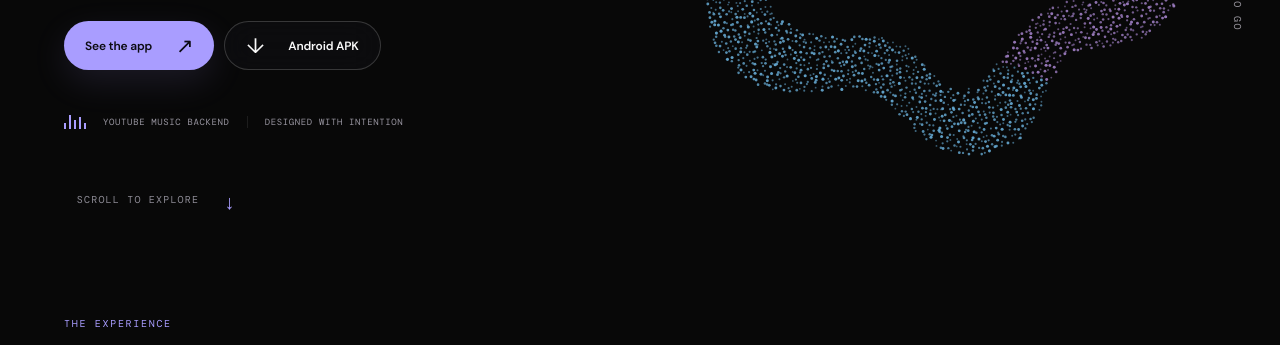
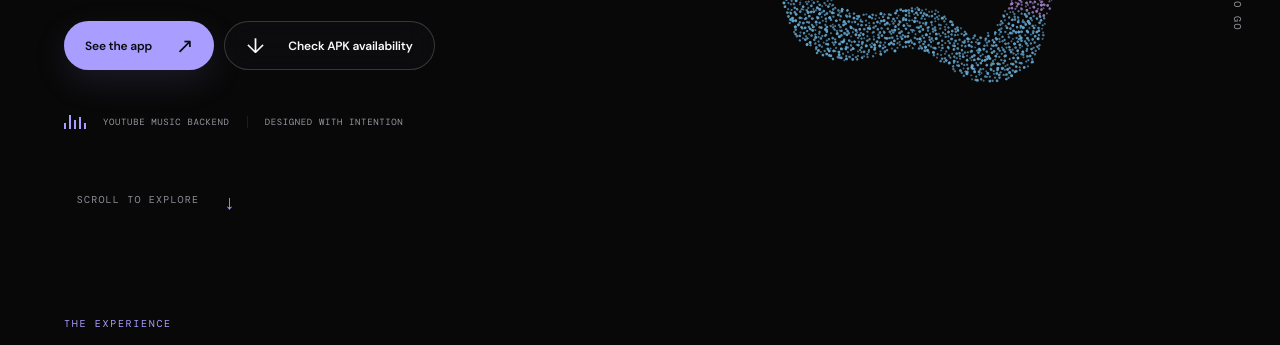
Before and after one commit to bxanedot/vyon, a plain HTML site: page website/index.html in a window 1280 px wide. Shown: the part 434-779 px from the top of the page. Drawn offline with nearby package versions, Linux system fonts and the light colour scheme; no server answers; animation ran at ten frames a second.

Commit message:
Enable direct stable APK links and polish vyon icon motion and favicon

```diff
--- a/website/app.js
+++ b/website/app.js
@@ -72,7 +72,11 @@ const tones={
  ice:["75,205,242","91,155,250","133,239,249"]
 };
 let w=0,h=0,orbVisible=true,orbAngle=-.13,orbLast=0;
-let orbVelocity=18,orbBoost=0;
+let orbVelocity=18,boostStarted=-100000;
+const particleSprite=document.createElement("canvas");
+particleSprite.width=720;particleSprite.height=720;
+const spriteContext=particleSprite.getContext("2d",{alpha:true});
+let spriteAccent="";
 const hash=(x,y)=>{const n=Math.sin(x*127.1+y*311.7)*43758.5453123;return n-Math.floor(n);};
 function fillFallback(){
  // A vyon-like six-lobed ring while the SVG mask is loading or unavailable.
@@ -108,7 +112,7 @@ function loadIconParticles(){
     next.push({x:((xi+.5)/size-.5)*2,y:((yi+.5)/size-.5)*2,j:hash(x+13,y+37)});
    }
   }
-  if(next.length>250){particles.splice(0,particles.length,...next);renderOrb();}
+  if(next.length>250){particles.splice(0,particles.length,...next);spriteAccent="";renderOrb();}
  };
  im.onerror=()=>renderOrb();
  im.src="/icons/originals/vyon-violet.svg";
@@ -123,27 +127,37 @@ function resizeOrb(){
  ctx.setTransform(ratio,0,0,ratio,0,0);
  renderOrb();
 }
+// Build the original-dot silhouette only when the color or icon mask changes.
+// Each animation frame rotates this cached texture in one GPU-friendly canvas draw.
+function buildParticleSprite(){
+ if(!spriteContext)return;
+ spriteContext.clearRect(0,0,720,720);
+ const palette=tones[root.dataset.accent]||tones.violet;
+ for(const p of particles){
+  const index=Math.min(2,Math.max(0,Math.floor((p.x+p.y+2)/4*3)));
+  const opacity=.58+.38*p.j;
+  spriteContext.fillStyle="rgba("+palette[index]+","+opacity.toFixed(3)+")";
+  spriteContext.beginPath();
+  spriteContext.arc(360+p.x*358,360+p.y*358,1.7+p.j*.87,0,Math.PI*2);
+  spriteContext.fill();
+ }
+ spriteAccent=root.dataset.accent||"violet";
+}
 function renderOrb(){
  if(!ctx||!w||!h)return;
+ if(spriteAccent!==(root.dataset.accent||"violet"))buildParticleSprite();
  ctx.clearRect(0,0,w,h);
- const palette=tones[root.dataset.accent]||tones.violet;
- const centerX=w*.5,centerY=h*.49;
- const radius=Math.min(w*.43,h*.42,320);
- const angle=orbAngle*Math.PI/180,ca=Math.cos(angle),sa=Math.sin(angle);
- for(const p of particles){
-  const x=p.x*ca-p.y*sa;
-  const y=p.x*sa+p.y*ca;
-  const index=Math.min(2,Math.max(0,Math.floor((p.x+p.y+2)/4*3)));
-  const opacity=(.50+.43*p.j).toFixed(3);
-  ctx.fillStyle="rgba("+palette[index]+","+opacity+")";
-  ctx.beginPath();
-  ctx.arc(centerX+x*radius,centerY+y*radius,.9+p.j*.65,0,Math.PI*2);
-  ctx.fill();
- }
+ // 25% smaller than the prior icon. Center remains unchanged.
+ const radius=Math.min(w*.43,h*.42,320)*.75;
+ ctx.save();
+ ctx.translate(w*.5,h*.49);
+ ctx.rotate(orbAngle*Math.PI/180);
+ ctx.imageSmoothingEnabled=true;
+ ctx.drawImage(particleSprite,-radius,-radius,radius*2,radius*2);
+ ctx.restore();
 }
 function accelerateIcon(){
- orbBoost=1;
- orbVelocity=48; // 80% speed, relative to an intentionally calm 60 deg/s maximum
+ boostStarted=performance.now();
  if(reduce){orbAngle=(orbAngle+15)%360;renderOrb();}
 }
 region.addEventListener("click",accelerateIcon);
@@ -153,15 +167,17 @@ region.addEventListener("keydown",e=>{
 if("IntersectionObserver" in window){
  new IntersectionObserver(entries=>{orbVisible=entries[0].isIntersecting;orbLast=0;},{threshold:.01}).observe(region);
 }
+function smoothstep(t){const x=Math.min(1,Math.max(0,t));return x*x*(3-2*x);}
 function animateOrb(now){
  requestAnimationFrame(animateOrb);
  if(reduce||document.hidden||!orbVisible){orbLast=0;return;}
  if(orbLast){
-  const dt=Math.min(.06,(now-orbLast)/1000);
-  orbBoost=Math.max(0,orbBoost-dt/3.2);
-  const ease=orbBoost*orbBoost*(3-2*orbBoost);
-  const target=18+30*ease;
-  orbVelocity+=(target-orbVelocity)*Math.min(1,dt*8);
+  const dt=Math.min(.05,(now-orbLast)/1000);
+  const elapsed=(now-boostStarted)/1000;
+  // Ease up over 0.45s, briefly sustain peak speed, then ease down over 3.4s.
+  const envelope=smoothstep(elapsed/.45)*(1-smoothstep((elapsed-.8)/3.4));
+  const target=18+30*envelope; // 30% idle / 80% peak of 60 deg/s
+  orbVelocity+=(target-orbVelocity)*(1-Math.exp(-dt*13));
   orbAngle=(orbAngle+orbVelocity*dt)%360;
   renderOrb();
  }
@@ -255,12 +271,14 @@ lightbox.addEventListener("click",e=>{if(e.target===lightbox)dismissShot();});
 document.addEventListener("keydown",e=>{if(e.key==="Escape"&&!lightbox.hidden)dismissShot();});
 // Show official stable GitHub releases only; never invent APK downloads.
 const repo="bxanedot/vyon",releasePage="https://github.com/"+repo+"/releases";
+const heroApk=$("#hero-apk-link"),heroApkLabel=$("#hero-apk-label");
 const title=$("#release-title"),desc=$("#release-description"),caption=$("#release-caption"),meta=$("#release-meta"),links=$("#download-links");
 let releases=[],releaseError=null,loaded=false;
-function link(text,href,secondary=false){
+function link(text,href,secondary=false,directApk=false){
  const a=document.createElement("a");a.className=secondary?"btn btn-ghost":"btn btn-primary";
- a.href=href;a.target="_blank";a.rel="noopener noreferrer";
- const arrow=document.createElement("span");arrow.className="btn-arrow";arrow.textContent="↗";
+ a.href=href;a.target=directApk?"_self":"_blank";a.rel="noopener noreferrer";
+ if(directApk)a.setAttribute("aria-label","Download the official stable Android APK directly from GitHub Releases");
+ const arrow=document.createElement("span");arrow.className="btn-arrow";arrow.textContent=directApk?"↓":"↗";
  a.append(document.createTextNode(text+" "),arrow);return a;
 }
 function renderReleases(){
@@ -272,12 +290,19 @@ function renderReleases(){
   title.textContent=found.name||found.tag_name||"vyon for Android";
   desc.textContent="Official stable Android APK from vyon GitHub releases.";
   meta.textContent="PUBLISHED / "+(found.published_at?new Date(found.published_at).toLocaleDateString().toUpperCase():"DATE UNKNOWN");
-  links.append(link("Download Android APK",apk.browser_download_url));
+  heroApk.href=apk.browser_download_url;
+  heroApk.target="_self";heroApk.rel="noopener noreferrer";
+  heroApkLabel.textContent="Download APK";
+  heroApk.setAttribute("aria-label","Download the latest stable Android APK directly from GitHub");
+  links.append(link("Download Android APK",apk.browser_download_url,false,true));
   links.append(link("Release notes",found.html_url||releasePage,true));
  }else{
   title.textContent=!loaded?"Checking APK releases…":releaseError?"APK releases unavailable.":"No stable APK published yet.";
   desc.textContent=!loaded?"Checking GitHub for a published Android APK.":releaseError?"GitHub may be private or temporarily unavailable. View releases on GitHub if you have access.":"No public stable Android APK is listed yet. Check official GitHub releases for updates.";
   meta.textContent=!loaded?"APK STATUS / CHECKING":releaseError?"APK STATUS / UNVERIFIED":"APK STATUS / NOT PUBLISHED";
+  heroApk.href="#downloads";heroApk.removeAttribute("target");
+  heroApkLabel.textContent="Check APK availability";
+  heroApk.setAttribute("aria-label","Check whether a stable Android APK is available");
   links.append(link("View GitHub releases",releasePage));
  }
 }
--- a/website/compact.css
+++ b/website/compact.css
@@ -189,3 +189,22 @@ body{background:#080808!important;background-image:none!important}
 @media(max-width:590px){
  .site-header{top:9px!important;left:12px!important;right:12px!important}
 }
+
+/* Responsive, low-overhead motion polish */
+html{scroll-behavior:smooth}
+:root{--vyon-ease:cubic-bezier(.22,1,.36,1)}
+.reveal{transform:translate3d(0,18px,0);transition:opacity .85s var(--vyon-ease),transform .9s var(--vyon-ease)}
+.reveal.is-visible{transform:translate3d(0,0,0)}
+.btn,.social-card,.feature-card,.theme-chip,.screenshot-tab,.header-github{
+ transition-timing-function:var(--vyon-ease)!important;
+ transition-duration:.36s!important;
+}
+.btn:hover{transform:translate3d(0,-2px,0)}
+.feature-card:hover,.social-card:hover{transform:translate3d(0,-3px,0)}
+.hero-orb{touch-action:manipulation}
+@media(prefers-reduced-motion:reduce){
+ html{scroll-behavior:auto}
+ .reveal,.reveal.is-visible{transition:none!important;transform:none!important}
+ .btn,.social-card,.feature-card,.theme-chip,.screenshot-tab,.header-github{transition:none!important}
+ .btn:hover,.social-card:hover,.feature-card:hover{transform:none!important}
+}
--- a/website/index.html
+++ b/website/index.html
@@ -8,7 +8,8 @@
   <meta property="og:type" content="website">
   <meta property="og:title" content="vyon — Music, on your terms.">
   <meta property="og:description" content="Discover vyon, an Android music player using YouTube Music as its backend, with a distinct listening interface.">
-  <link rel="icon" type="image/svg+xml" href="/icons/originals/vyon-violet.svg">
+  <link rel="icon" type="image/png" sizes="64x64" href="/icons/vyon-white-favicon.png">
+  <link rel="apple-touch-icon" href="/icons/vyon-white-favicon.png">
   <link rel="stylesheet" href="/styles.css">
   <link rel="stylesheet" href="/compact.css">
   <title>vyon — Music, on your terms.</title>
@@ -32,7 +33,7 @@
         <div class="eyebrow"><span class="eyebrow-line"></span><span>POWERED BY YOUTUBE MUSIC · FOR ANDROID</span><span class="eyebrow-star">✳</span></div>
         <h1>A different<br>kind of <span class="h-italic">listening<span class="h-dot">.</span></span></h1>
         <p class="hero-description">vyon brings a thoughtfully designed Android listening experience to music powered by YouTube Music.</p>
-        <div class="hero-buttons"><a class="btn btn-primary" href="#experience">See the app <span class="btn-arrow">↗</span></a><a class="btn btn-ghost" href="#downloads"><span class="btn-download-icon">↓</span> Android APK</a></div>
+        <div class="hero-buttons"><a class="btn btn-primary" href="#experience">See the app <span class="btn-arrow">↗</span></a><a class="btn btn-ghost" id="hero-apk-link" href="#downloads" aria-label="Check whether a stable Android APK is available"><span class="btn-download-icon">↓</span> <span id="hero-apk-label">Check APK availability</span></a></div>
         <div class="hero-footnote"><span class="mini-bars" aria-hidden="true"><b></b><b></b><b></b><b></b><b></b></span><span>YOUTUBE MUSIC BACKEND</span><span class="footnote-divider"></span><span>DESIGNED WITH INTENTION</span></div>
       </div>
       <div class="hero-side-label" aria-hidden="true">SOUND IS A PLACE TO GO</div>
@@ -86,7 +87,7 @@
     </section>
 
 
-    <section class="downloads section-pad" id="downloads"><div class="section-heading reveal"><div class="kicker">GET vyon</div><div class="heading-row"><h2>Take your<br><span>music further.</span></h2><p>Download the official Android APK when a stable vyon release becomes available.</p></div></div><div class="download-panel reveal"><div class="download-background-art" aria-hidden="true"><div class="download-disc"><div></div></div></div><div class="download-content"><div class="download-heading"><span class="release-indicator"><span></span> BUILDS / FROM GITHUB</span><span class="download-platform">ANDROID APK ONLY</span></div><div class="release-status" aria-live="polite"><span class="release-caption" id="release-caption">STABLE CHANNEL</span><h3 id="release-title">Checking GitHub releases…</h3><p id="release-description">Only verified Android APKs from official stable GitHub releases appear here.</p></div><div class="download-links" id="download-links"><a class="btn btn-primary" href="https://github.com/bxanedot/vyon/releases" target="_blank" rel="noopener noreferrer">View GitHub releases <span class="btn-arrow">↗</span></a></div><div class="release-meta"><span id="release-meta">RELEASE STATUS / LOADING</span><span>ANDROID · APK FORMAT ONLY</span></div></div></div></section>
+    <section class="downloads section-pad" id="downloads"><div class="section-heading reveal"><div class="kicker">GET vyon</div><div class="heading-row"><h2>Take your<br><span>music further.</span></h2><p>Download the official Android APK directly from GitHub Releases as soon as a stable build is published. No intermediate download page.</p></div></div><div class="download-panel reveal"><div class="download-background-art" aria-hidden="true"><div class="download-disc"><div></div></div></div><div class="download-content"><div class="download-heading"><span class="release-indicator"><span></span> BUILDS / FROM GITHUB</span><span class="download-platform">ANDROID APK ONLY</span></div><div class="release-status" aria-live="polite"><span class="release-caption" id="release-caption">STABLE CHANNEL</span><h3 id="release-title">Checking GitHub releases…</h3><p id="release-description">Stable APK downloads open the actual GitHub-hosted file, never an intermediate page.</p></div><div class="download-links" id="download-links"><a class="btn btn-primary" href="https://github.com/bxanedot/vyon/releases" target="_blank" rel="noopener noreferrer">View GitHub releases <span class="btn-arrow">↗</span></a></div><div class="release-meta"><span id="release-meta">RELEASE STATUS / LOADING</span><span>ANDROID · APK FORMAT ONLY</span></div></div></div></section>
 
     <section class="connect-section section-pad" id="connect" aria-labelledby="connect-title">
       <div class="connect-heading"><div><div class="kicker">THE COMMUNITY</div><h2 id="connect-title">Connect <em>&amp; support.</em></h2></div><p>Follow the project, join the conversation, or support what comes next.</p></div>
```
Also changed, not shown: website/README.md, website/icons/vyon-white-favicon.png (added).
